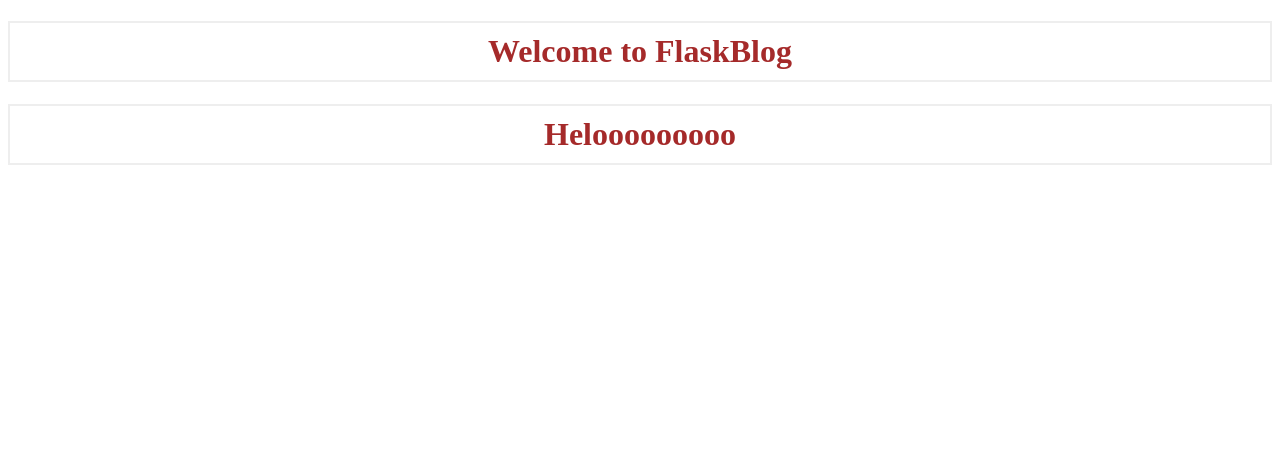
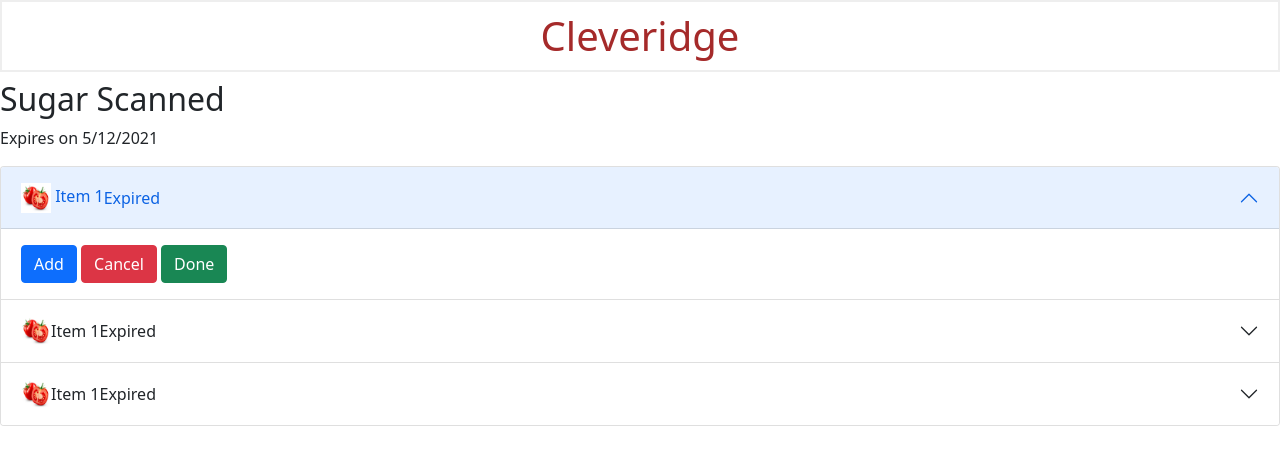
Before and after one commit to KartavyaBhatt/BrickHack7, a Flask app: page / in a window 1280 px wide. Shown: the top 465 px of the page. Run offline with Flask 2, Linux system fonts and the light colour scheme.

Commit message:
Added base for html and bootstrap

```diff
--- a/templates/index.html
+++ b/templates/index.html
@@ -3,10 +3,72 @@
 <head>
     <meta charset="UTF-8">
     <link rel="stylesheet" href="{{ url_for('static', filename='css/style.css') }}">
+    <link href="https://cdn.jsdelivr.net/npm/bootstrap@5.0.0-beta2/dist/css/bootstrap.min.css" rel="stylesheet" integrity="sha384-BmbxuPwQa2lc/FVzBcNJ7UAyJxM6wuqIj61tLrc4wSX0szH/Ev+nYRRuWlolflfl" crossorigin="anonymous">
     <title>FlaskBlog</title>
 </head>
 <body>
-   <h1>Welcome to FlaskBlog</h1>
-   <h1>Helooooooooo</h1>
+   <h1>Cleveridge</h1>
+
+   <h2>Sugar Scanned</h2>
+   <p>Expires on 5/12/2021</p>
+
+   <div class="accordion" id="accordionExample">
+    <div class="accordion-item">
+      <h2 class="accordion-header" id="headingOne">
+        <button class="clearfix accordion-button" type="button" data-bs-toggle="collapse" data-bs-target="#collapseOne" aria-expanded="true" aria-controls="collapseOne">
+          <div class="float-start">
+            <img src="../static/image/tomato.jpg" height="30px" width="30px">
+          <span>Item 1</span>
+        </div>
+        <div class="float-end">
+          <span>Expired</span>
+        </div>
+        </button>
+      </h2>
+      <div id="collapseOne" class="accordion-collapse collapse show" aria-labelledby="headingOne" data-bs-parent="#accordionExample">
+        <div class="accordion-body">
+            <button type="button" class="btn btn-primary">Add</button>
+            <button type="button" class="btn btn-danger">Cancel</button>
+            <button type="button" class="btn btn-success">Done</button>
+        </div>
+      </div>
+    </div>
+    <div class="accordion-item">
+      <h2 class="accordion-header" id="headingTwo">
+        <button class="accordion-button collapsed" type="button" data-bs-toggle="collapse" data-bs-target="#collapseTwo" aria-expanded="false" aria-controls="collapseTwo">
+            <img src="../static/image/tomato.jpg" height="30px" width="30px">
+            <span>Item 1</span>
+            <span>Expired</span>
+        </button>
+      </h2>
+      <div id="collapseTwo" class="accordion-collapse collapse" aria-labelledby="headingTwo" data-bs-parent="#accordionExample">
+        <div class="accordion-body">
+            <button type="button" class="btn btn-primary">Add</button>
+            <button type="button" class="btn btn-danger">Cancel</button>
+            <button type="button" class="btn btn-success">Done</button>
+        </div>
+      </div>
+    </div>
+    <div class="accordion-item">
+      <h2 class="accordion-header" id="headingThree">
+        <button class="accordion-button collapsed" type="button" data-bs-toggle="collapse" data-bs-target="#collapseThree" aria-expanded="false" aria-controls="collapseThree">
+            <img src="../static/image/tomato.jpg" height="30px" width="30px">
+            <span>Item 1</span>
+            <span>Expired</span>
+        </button>
+      </h2>
+      <div id="collapseThree" class="accordion-collapse collapse" aria-labelledby="headingThree" data-bs-parent="#accordionExample">
+        <div class="accordion-body">
+            <button type="button" class="btn btn-primary">Add</button>
+            <button type="button" class="btn btn-danger">Cancel</button>
+            <button type="button" class="btn btn-success">Done</button>
+        </div>
+      </div>
+    </div>
+  </div>
+
+
+
+  <script src="https://cdn.jsdelivr.net/npm/bootstrap@5.0.0-beta2/dist/js/bootstrap.bundle.min.js" integrity="sha384-b5kHyXgcpbZJO/tY9Ul7kGkf1S0CWuKcCD38l8YkeH8z8QjE0GmW1gYU5S9FOnJ0" crossorigin="anonymous"></script>
 </body>
 </html>
```
Also changed, not shown: static/image/tomato.jpg (added).
